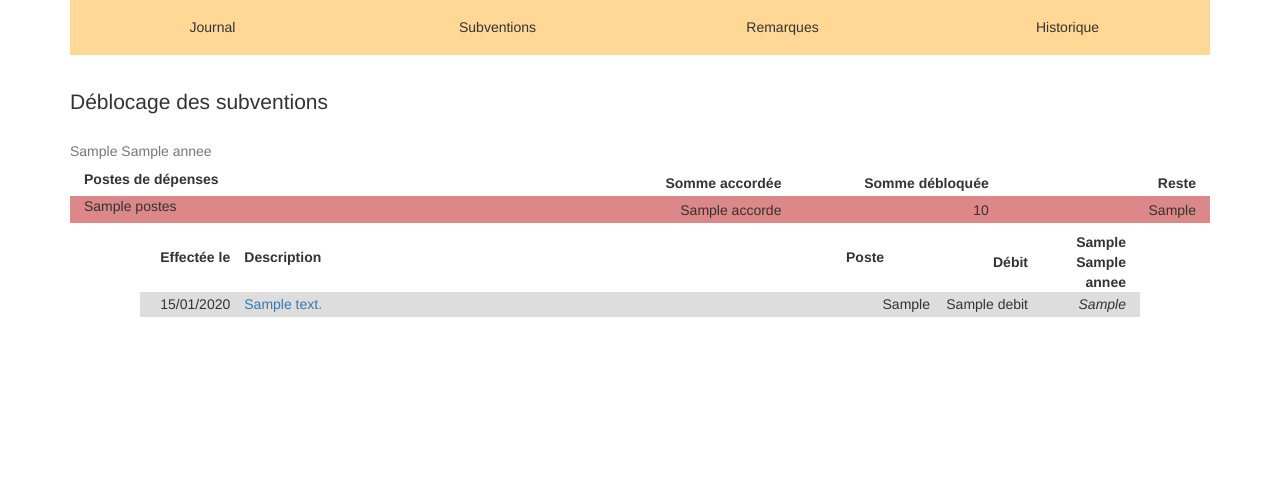
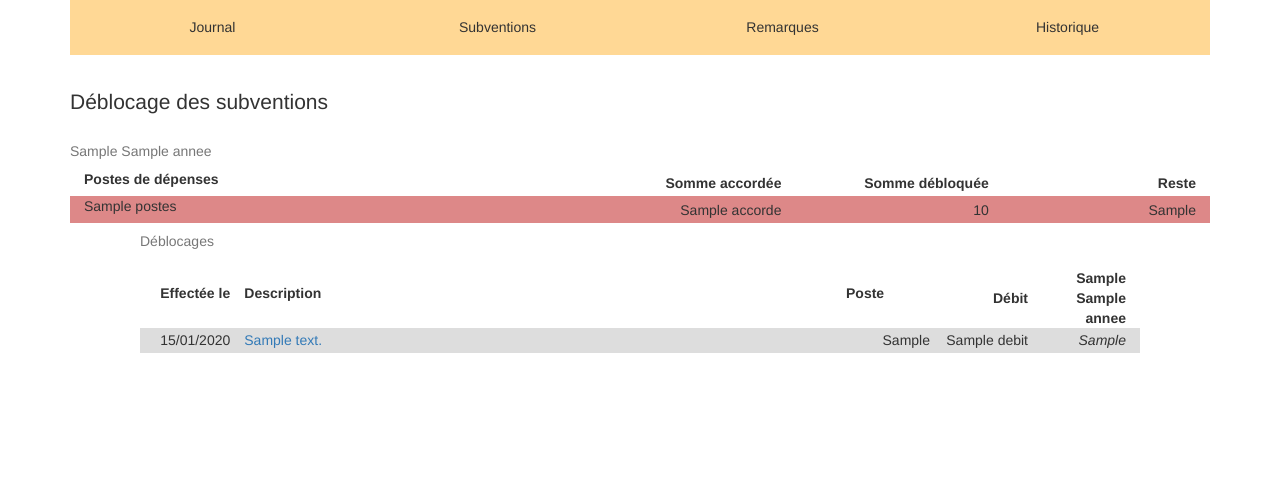
Before and after one commit to fargito/balise-dev, a Django app: template compta/templates/compta/binet_subventions.html in a window 1280 px wide. Shown: the part 277-776 px from the top of the page. Run offline with Django 3.2, Linux system fonts and the light colour scheme; the template is opened without the code that fills it: most values are stand-ins (such as "Sample title", 1, 10 or a date in 2020); some libraries are stand-ins or nearby versions.

Commit message:
printed a message for when there is no deblocage in the binet_subventions page

```diff
--- a/compta/templates/compta/binet_subventions.html
+++ b/compta/templates/compta/binet_subventions.html
@@ -31,6 +31,7 @@
 					</body>
 				</table>
 				<table class="subventions-deblocage-lignes">
+					<caption>Déblocages</caption>
 					{% if subvention.get_deblocages_list %}
 						<thead>
 							<tr>
@@ -50,12 +51,14 @@
 								{% endfor %}
 							</tr>
 						</thead>
-					{% else %}
-						<div class='txtcentre'>
-							Pas de déblocages sur {{ subvention.vague.type_subvention }} {{ subvention.vague.annee }}. Allez dans votre journal pour en effectuer
-						</div>
 					{% endif %}
 					<tbody class="subventions-deblocage-lignes">
+						{% if not subvention.get_deblocages_list %}
+						<tr class='txtcentre'>
+							<td>Pas de déblocages sur {{ subvention.vague.type_subvention }} {{ subvention.vague.annee }}. Vous pouvez en effectuer depuis votre journal</td>
+						</tr>
+						{% endif %}
+
 						{% for deblocage in subvention.get_deblocages_list %}
 							<tr class="ligne-compta">
 								<td class="compta-button-container">
```
Also changed, not shown: db.sqlite3. Lines whose indentation alone changed are shown as unchanged.
